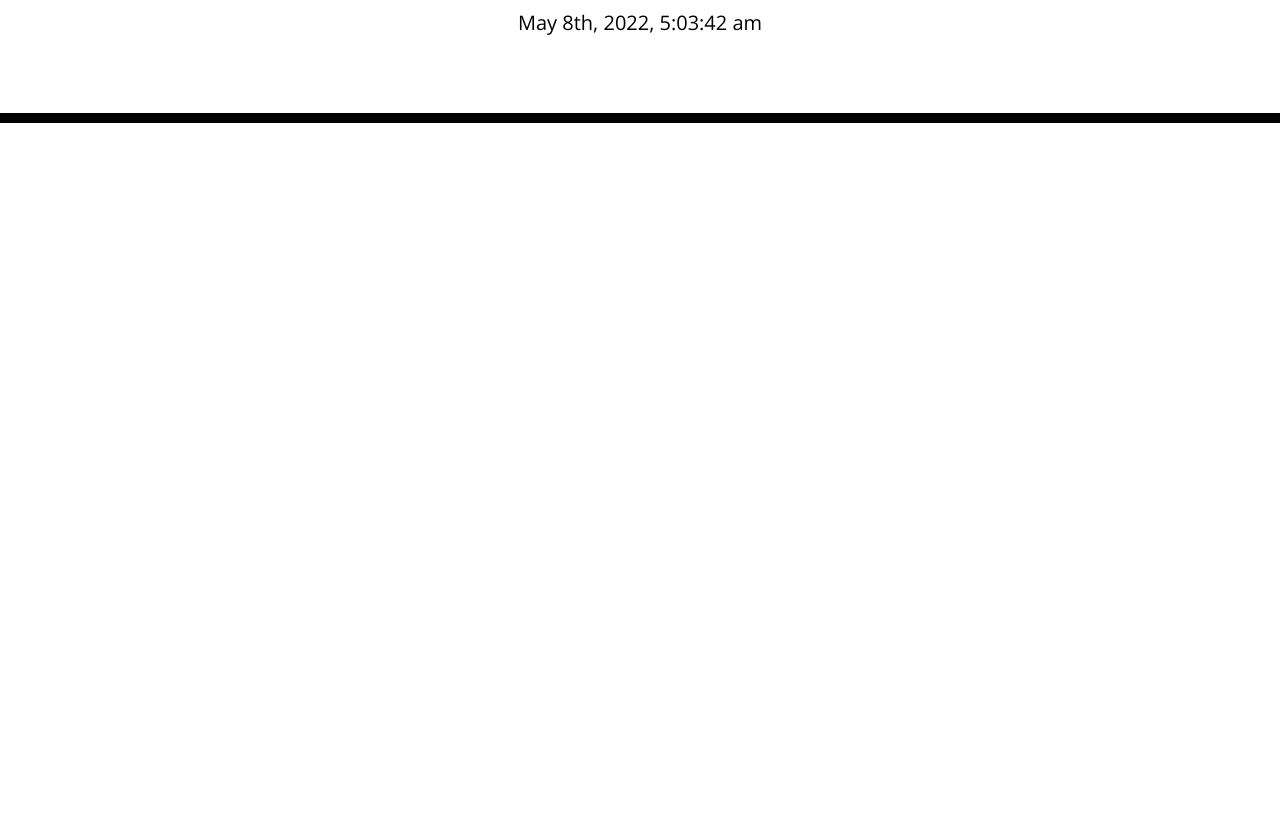
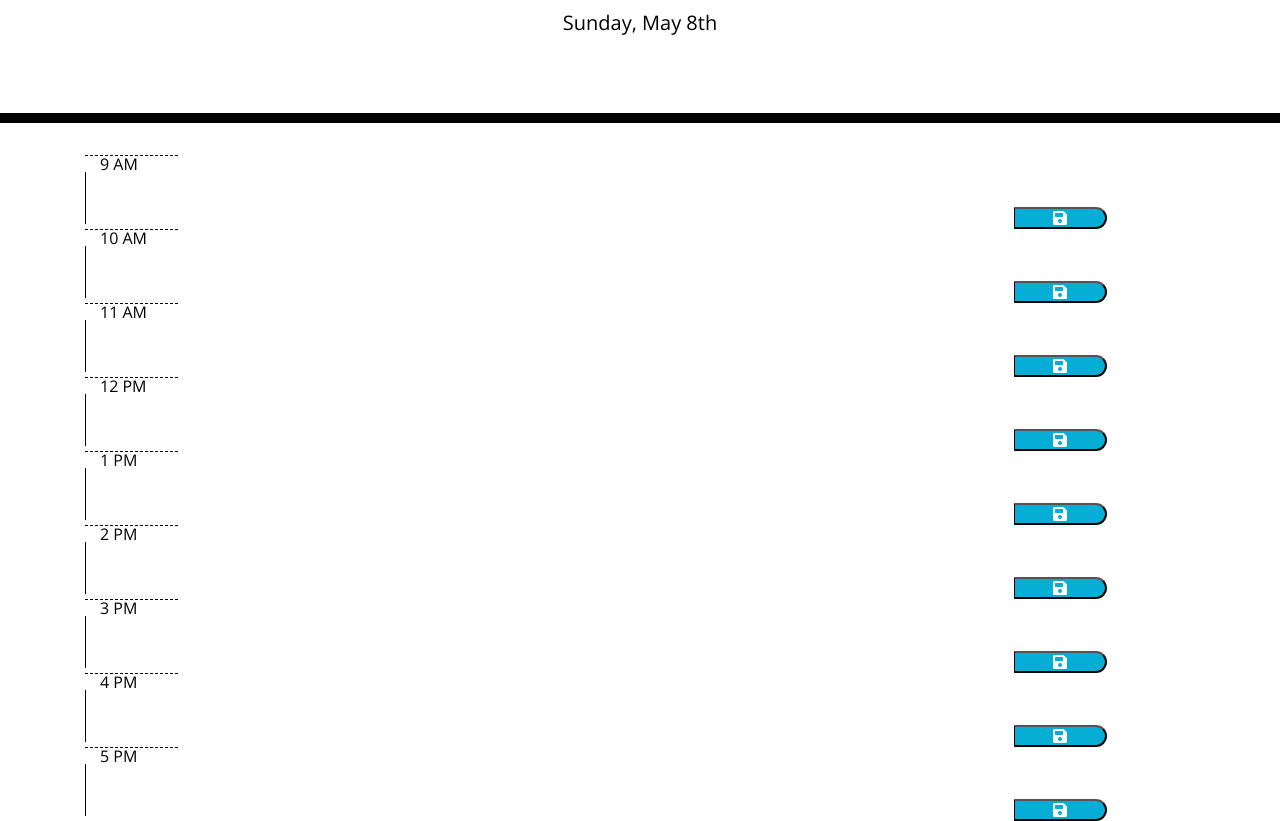
Before and after one commit to JimMason564/DayPlanner, a plain HTML site: page index.html in a window 1280 px wide. Shown: the part 181-1002 px from the top of the page. Before the commit the page ends 800 px from the top, so only its background shows below. Drawn offline with nearby package versions, Linux system fonts and the light colour scheme.

Commit message:
Added JS and HTML elements

```diff
--- a/index.html
+++ b/index.html
@@ -1,23 +1,14 @@
 <!DOCTYPE html>
 <html lang="en">
+
 <head>
   <meta charset="UTF-8" />
   <meta name="viewport" content="width=device-width, initial-scale=1.0" />
   <meta http-equiv="X-UA-Compatible" content="ie=edge" />
-    <link
-      rel="stylesheet"
-      href="https://stackpath.bootstrapcdn.com/bootstrap/4.3.1/css/bootstrap.min.css"
-    />
-    <link
-      rel="stylesheet"
-      href="https://use.fontawesome.com/releases/v5.8.1/css/all.css"
-      integrity="sha384-50oBUHEmvpQ+1lW4y57PTFmhCaXp0ML5d60M1M7uH2+nqUivzIebhndOJK28anvf"
-      crossorigin="anonymous"
-    />
-    <link
-      href="https://fonts.googleapis.com/css?family=Open+Sans&display=swap"
-      rel="stylesheet"
-    />
+  <link rel="stylesheet" href="https://stackpath.bootstrapcdn.com/bootstrap/4.3.1/css/bootstrap.min.css" />
+  <link rel="stylesheet" href="https://use.fontawesome.com/releases/v5.8.1/css/all.css"
+    integrity="sha384-50oBUHEmvpQ+1lW4y57PTFmhCaXp0ML5d60M1M7uH2+nqUivzIebhndOJK28anvf" crossorigin="anonymous" />
+  <link href="https://fonts.googleapis.com/css?family=Open+Sans&display=swap" rel="stylesheet" />
   <link rel="stylesheet" href="style.css" />
   <title>Work Day Scheduler</title>
 </head>
@@ -27,13 +18,105 @@
     <h1 class="display-3">Work Day Scheduler</h1>
     <p class="lead">A simple calendar app for scheduling your work day</p>
     <p id="currentDay" class="lead"></p>
+
   </header>
   <div class="container">
     <!-- Timeblocks go here -->
+    <div class="timeBlock">
+      <div class="col-sm-1 hour">
+        9 AM
+      </div>
+      <textarea class="col-sm-10 description" data-hour="9">
+      </textarea>
+      <button class="col-sm-1 saveBtn" data-hour="9">
+        <i class="fa fa-save"></i>
+      </button>
+    </div>
+    <div class="timeBlock">
+      <div class="col-sm-1 hour">
+        10 AM
+      </div>
+      <textarea class="col-sm-10 description" data-hour="10">
+      </textarea>
+      <button class="col-sm-1 saveBtn" data-hour="10">
+        <i class="fa fa-save"></i>
+      </button>
+    </div>
+    <div class="timeBlock">
+      <div class="col-sm-1 hour">
+        11 AM
+      </div>
+      <textarea class="col-sm-10 description" data-hour="11">
+      </textarea>
+      <button class="col-sm-1 saveBtn" data-hour="11">
+        <i class="fa fa-save"></i>
+      </button>
+    </div>
+    <div class="timeBlock">
+      <div class="col-sm-1 hour">
+        12 PM
+      </div>
+      <textarea class="col-sm-10 description" data-hour="12">
+      </textarea>
+      <button class="col-sm-1 saveBtn" data-hour="12">
+        <i class="fa fa-save"></i>
+      </button>
+    </div>
+    <div class="timeBlock">
+      <div class="col-sm-1 hour">
+        1 PM
+      </div>
+      <textarea class="col-sm-10 description" data-hour="13">
+      </textarea>
+      <button class="col-sm-1 saveBtn" data-hour="13">
+        <i class="fa fa-save"></i>
+      </button>
+    </div>
+    <div class="timeBlock">
+      <div class="col-sm-1 hour">
+        2 PM
+      </div>
+      <textarea class="col-sm-10 description" data-hour="14">
+      </textarea>
+      <button class="col-sm-1 saveBtn" data-hour="14">
+        <i class="fa fa-save"></i>
+      </button>
+    </div>
+    <div class="timeBlock">
+      <div class="col-sm-1 hour">
+        3 PM
+      </div>
+      <textarea class="col-sm-10 description" data-hour="15">
+      </textarea>
+      <button class="col-sm-1 saveBtn" data-hour="15">
+        <i class="fa fa-save"></i>
+      </button>
+    </div>
+    <div class="timeBlock">
+      <div class="col-sm-1 hour">
+        4 PM
+      </div>
+      <textarea class="col-sm-10 description" data-hour="16">
+      </textarea>
+      <button class="col-sm-1 saveBtn" data-hour="16">
+        <i class="fa fa-save"></i>
+      </button>
+    </div>
+    <div class="timeBlock">
+      <div class="col-sm-1 hour">
+        5 PM
+      </div>
+      <textarea class="col-sm-10 description" data-hour="17">
+      </textarea>
+      <button class="col-sm-1 saveBtn" data-hour="17">
+        <i class="fa fa-save"></i>
+      </button>
+    </div>
   </div>
 
     <script src="https://cdnjs.cloudflare.com/ajax/libs/jquery/3.2.1/jquery.min.js"></script>
     <script src="https://cdnjs.cloudflare.com/ajax/libs/moment.js/2.24.0/moment.min.js"></script>
     <script src="script.js"></script>
 </body>
+
 </html>
--- a/script.js
+++ b/script.js
@@ -1,2 +1,8 @@
-var today = moment();
-$("#currentDay").text(today.format("MMM Do, YYYY, h:mm:ss a"));
+$("#currentDay").text(moment().format("dddd, MMM Do"));
+
+
+function timeBlock() {
+
+}
+var currentTime = moment().format("H");
+        var entryTime = currentTime + i;
```
Lines whose indentation alone changed are shown as unchanged.
